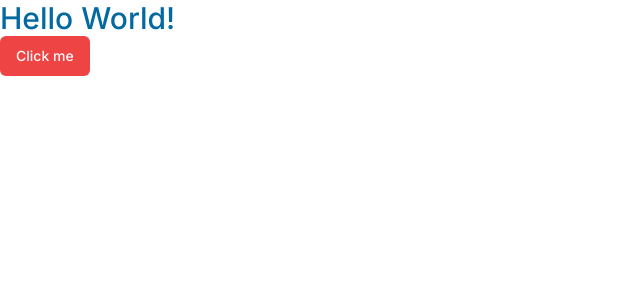
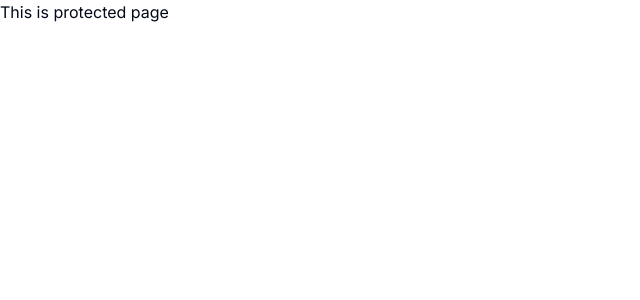
Before and after one commit to SAMEER563/e_learning, a Next.js app: page / in a window 1280 px wide. Shown: the top 300 px of the page, without its empty margins (0-640 px from the left). Built offline with nearby package versions, Linux system fonts and the light colour scheme.

Commit message:
folder setup

```diff
--- /dev/null
+++ b/app/(auth)/(routes)/sign-in/page.tsx
@@ -0,0 +1,9 @@
+const SingInPage = () => {
+    return (
+        <div>
+            This is unprotected page
+        </div>
+    );
+}
+
+export default SingInPage;
--- /dev/null
+++ b/app/(dashboard)/(routes)/page.tsx
@@ -0,0 +1,7 @@
+
+
+export default function Home() {
+ return (
+ <p>This is protected page</p>
+ )
+}
--- a/app/page.tsx
+++ /dev/null
@@ -1,14 +0,0 @@
-import { Button } from "@/components/ui/button";
-import Image from "next/image";
-
-export default function Home() {
- return (
-  <div>
-  <p className="text-3xl font-medium text-sky-700">Hello World!
-  </p>
-  <Button variant='destructive'>
-    Click me
-  </Button>
-  </div>
- )
-}
```
